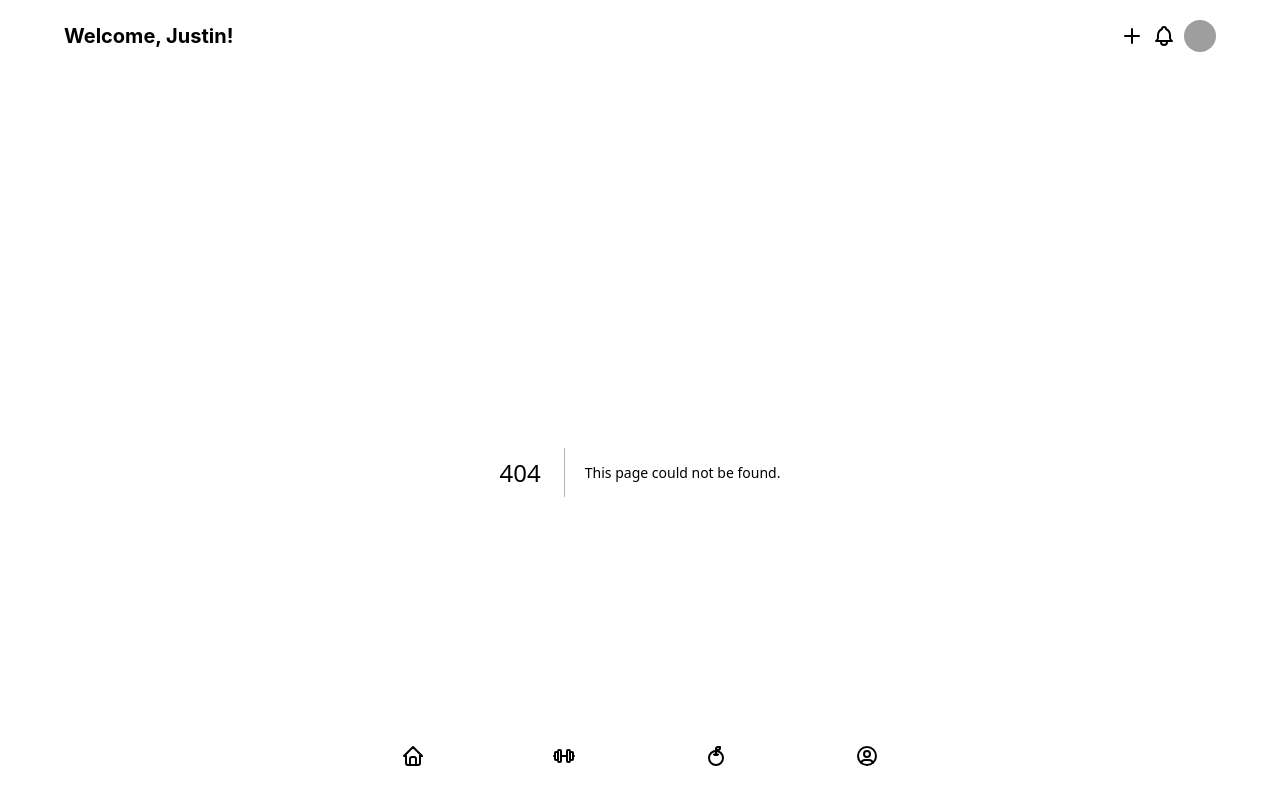
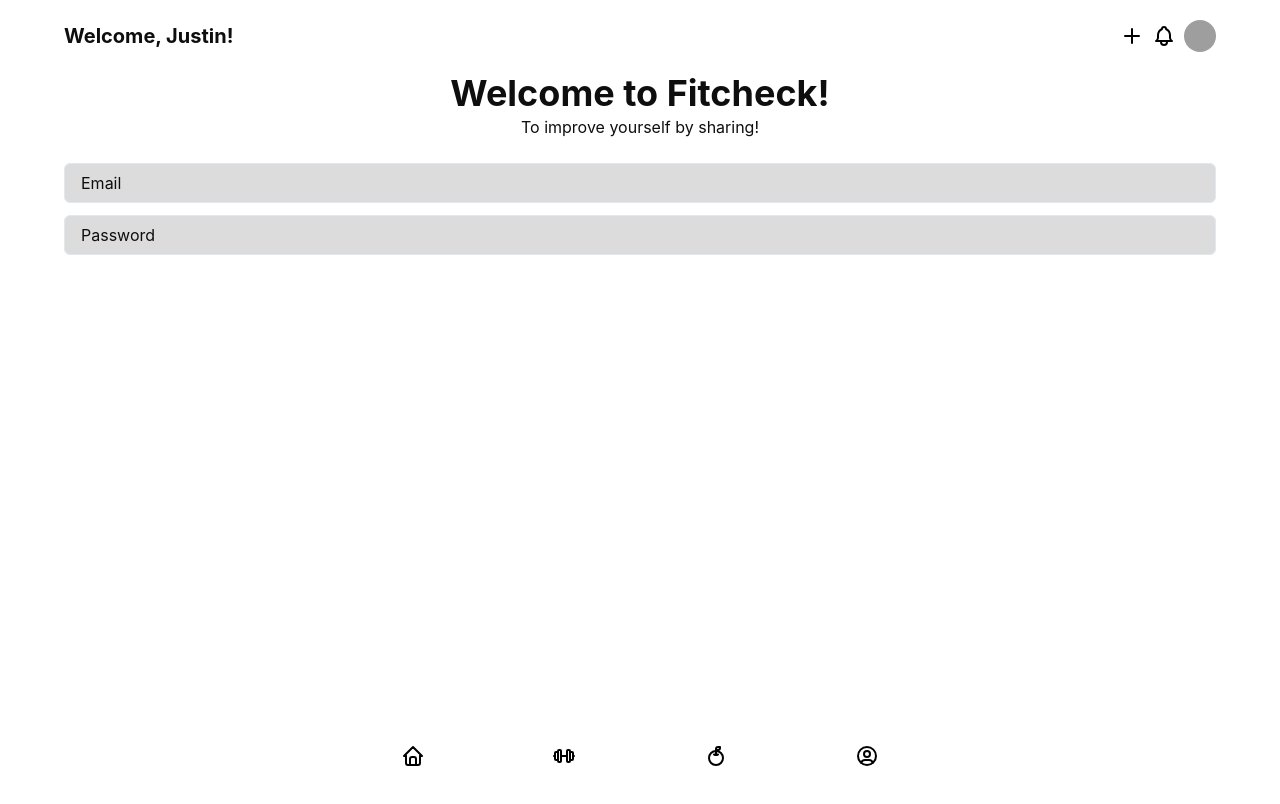
Before and after one commit to JustinLung/fitness-app, a Next.js app: page /login in a window 1280 px wide. Before the commit this address had no page. Shown: the top 804 px of the page. Built offline with nearby package versions, Linux system fonts and the light colour scheme; grey boxes are pictures that could not be loaded.

Commit message:
added login page

```diff
--- a/src/components/Card.tsx
+++ b/src/components/Card.tsx
@@ -1,4 +1,5 @@
 import { Card, CardBody, Text, Image, Heading, Link, Flex } from "@chakra-ui/react";
+import { theme } from '../styles/theme'
 
 interface ExerciseProps {
     cardName: string;
@@ -17,7 +18,7 @@ export default function FitCard({
 }: ExerciseProps) {
     return (
         <Link href={cardLink} textDecor="none" _hover={{ textDecor: "none" }}>
-            <Card as="article" scrollSnapAlign="center" w="90vw" >
+            <Card as="article" scrollSnapAlign="center" w="90vw" bg={theme.colors.white} color={theme.colors.black}>
                 <Image src={cardImage} borderRadius=".2rem" />
                 <CardBody>
                     <Heading as="h3" size="md">{cardName}</Heading>
--- a/src/components/Header.tsx
+++ b/src/components/Header.tsx
@@ -10,6 +10,7 @@ import {
     Button
 } from "@chakra-ui/react";
 import { useState } from "react";
+import { theme } from "../styles/theme";
 
 interface headerProps {
     headerTitle: string;
@@ -38,8 +39,8 @@ export default function Header({ headerTitle }: headerProps) {
                 {menuOpen ? (
                     <Fade in={menuOpen}>
                         <List
-                            backgroundColor="#000000"
-                            color="#ffffff"
+                            backgroundColor={theme.colors.black}
+                            color={theme.colors.white}
                             zIndex={99}
                             borderRadius=".2rem"
                             transition="ease-in"
@@ -50,7 +51,7 @@ export default function Header({ headerTitle }: headerProps) {
                             <ListItem px={5} py={2} whiteSpace="nowrap">
                                 <Link>Add Workout</Link>
                             </ListItem>
-                            <ListItem px={5} py={2} borderTop="1px solid #ffffff">
+                            <ListItem px={5} py={2} borderTop={`1px solid ${theme.colors.white}`}>
                                 <Link>Add Meal</Link>
                             </ListItem>
                         </List>
--- a/src/components/Navigation.tsx
+++ b/src/components/Navigation.tsx
@@ -1,4 +1,5 @@
 import { Container, List, ListItem, Image, Link } from "@chakra-ui/react";
+import { theme } from '../styles/theme'
 
 export default function Navigation() {
   return (
@@ -11,7 +12,7 @@ export default function Navigation() {
       p="0.7em 0"
       pb="2em"
       borderRadius=".5em"
-      backgroundColor="#ffffff"
+      backgroundColor={theme.colors.white}
     >
       <List display="flex" justifyContent="space-around" mx="auto">
         <ListItem>
--- a/src/pages/_app.tsx
+++ b/src/pages/_app.tsx
@@ -1,10 +1,11 @@
 import { ChakraProvider } from '@chakra-ui/react'
 import Layout from '../components/Layout'
+import { theme } from '../styles/theme'
 import type { AppProps } from 'next/app'
 
 export default function App({ Component, pageProps }: AppProps) {
   return (
-    <ChakraProvider>
+    <ChakraProvider theme={theme}>
       <Layout>
         <Component {...pageProps} />
       </Layout>
--- /dev/null
+++ b/src/pages/login.tsx
@@ -0,0 +1,19 @@
+import { Heading, Text, Stack, InputGroup, Input, Flex } from "@chakra-ui/react";
+import { theme } from '../styles/theme'
+
+export default function Login() {
+    return (
+        <Flex flexDir="column" maxW="90vw" mx="auto">
+            <Heading textAlign="center">Welcome to Fitcheck!</Heading>
+            <Text textAlign="center">To improve yourself by sharing!</Text>
+            <Stack as="form" spacing={3} mt={6}>
+                <InputGroup>
+                    <Input type='email' placeholder='Email' _placeholder={{ color: theme.colors.black }} backgroundColor={theme.colors.grey} />
+                </InputGroup>
+                <InputGroup>
+                    <Input type="password" placeholder='Password' _placeholder={{ color: theme.colors.black }} backgroundColor={theme.colors.grey} />
+                </InputGroup>
+            </Stack>
+        </Flex >
+    )
+}
--- /dev/null
+++ b/src/styles/theme.ts
@@ -0,0 +1,20 @@
+import { extendTheme } from "@chakra-ui/react";
+
+export const theme = extendTheme({
+  config: {
+    useSystemColorMode: false,
+  },
+  colors: {
+    black: "#0E0E0E",
+    white: "#ffffff",
+    grey: "#DCDCDC",
+  },
+  styles: {
+    global: () => ({
+      body: {
+        color: "#0E0E0E",
+        bg: "#ffffff",
+      },
+    }),
+  },
+});
```
Also changed, not shown: src/components/CardSlider.tsx (+7 -5 lines).
